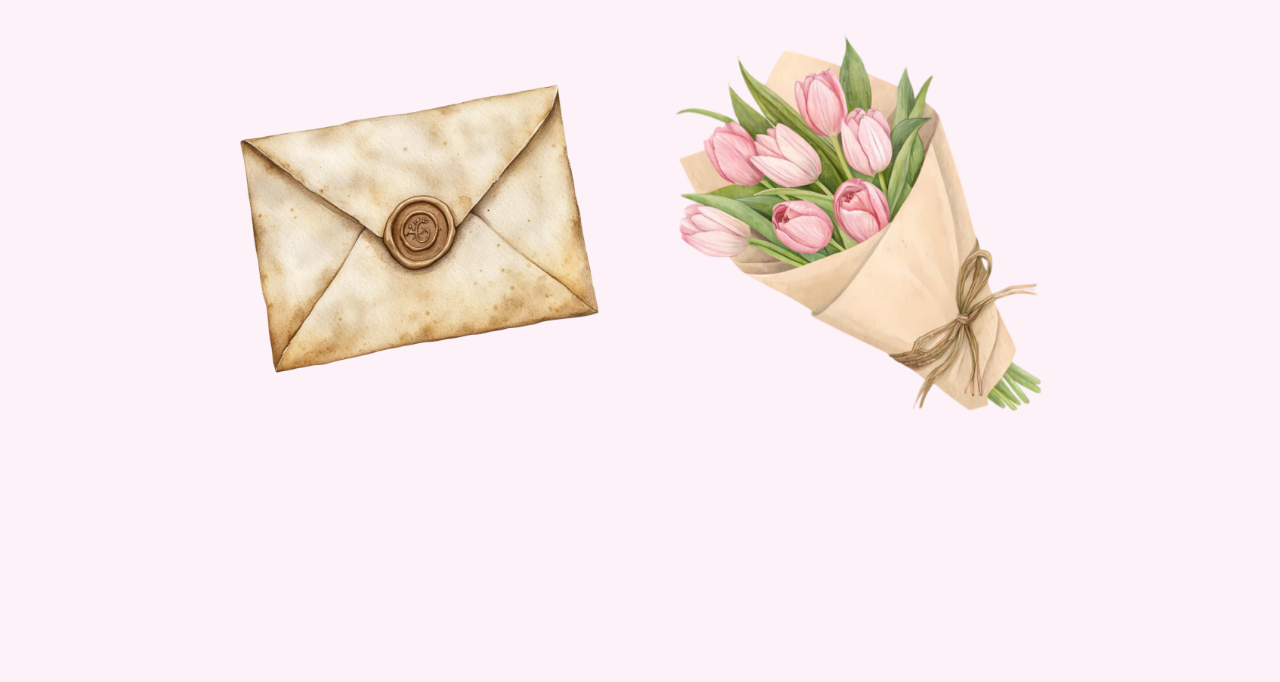
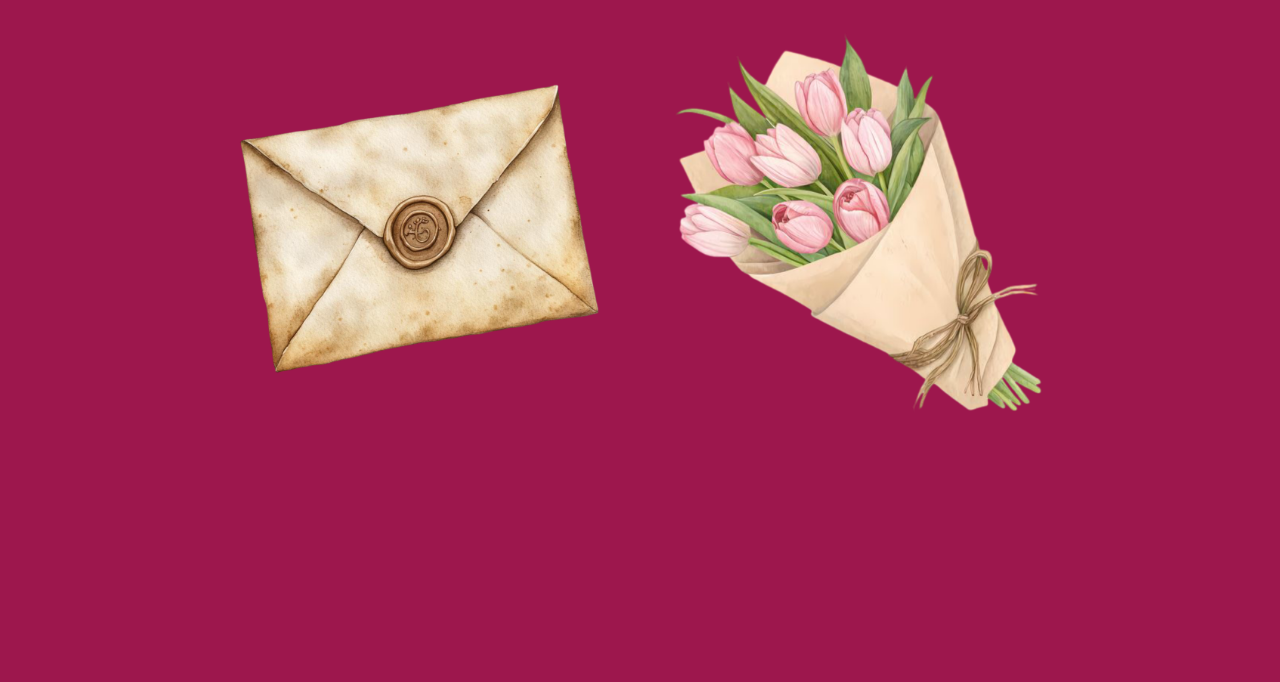
Before and after one commit to Acode04/giftwrap, a plain HTML site: page gift-detail-1.html in a window 1280 px wide. Shown: the part 118-800 px from the top of the page. Drawn offline with nearby package versions, Linux system fonts and the light colour scheme.

Commit message:
change bg color

```diff
--- a/gift-detail-1.html
+++ b/gift-detail-1.html
@@ -5,7 +5,7 @@
   <script src="https://cdn.tailwindcss.com"></script>
 </head>
 
-<body class="bg-pink-50 min-h-screen font-poppins">
+<body class="bg-pink-800 min-h-screen font-poppins">
 
   <button onclick="goBack()" class="fixed top-4 left-4 px-3 py-2 bg-white rounded-full shadow">
     ← Back
```
